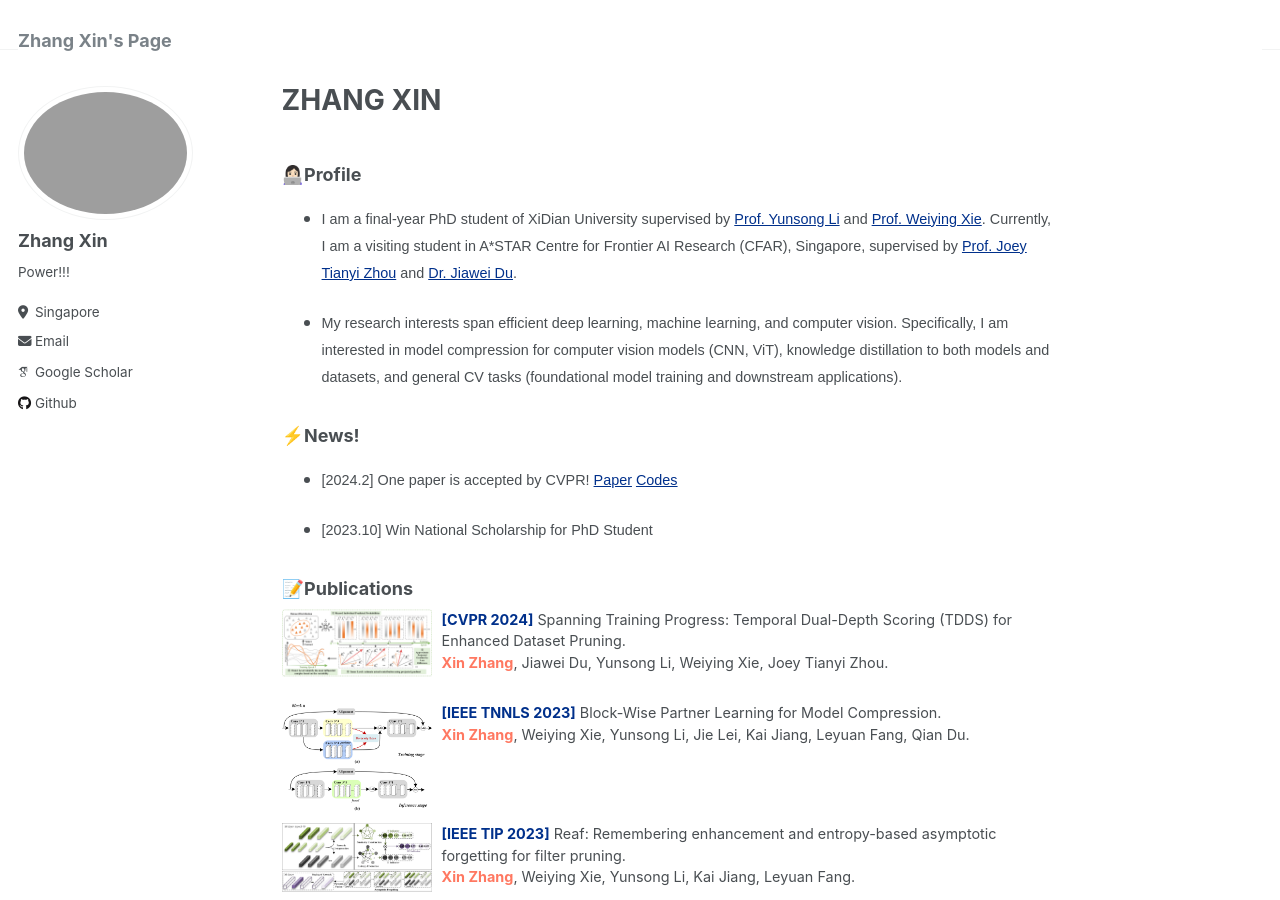
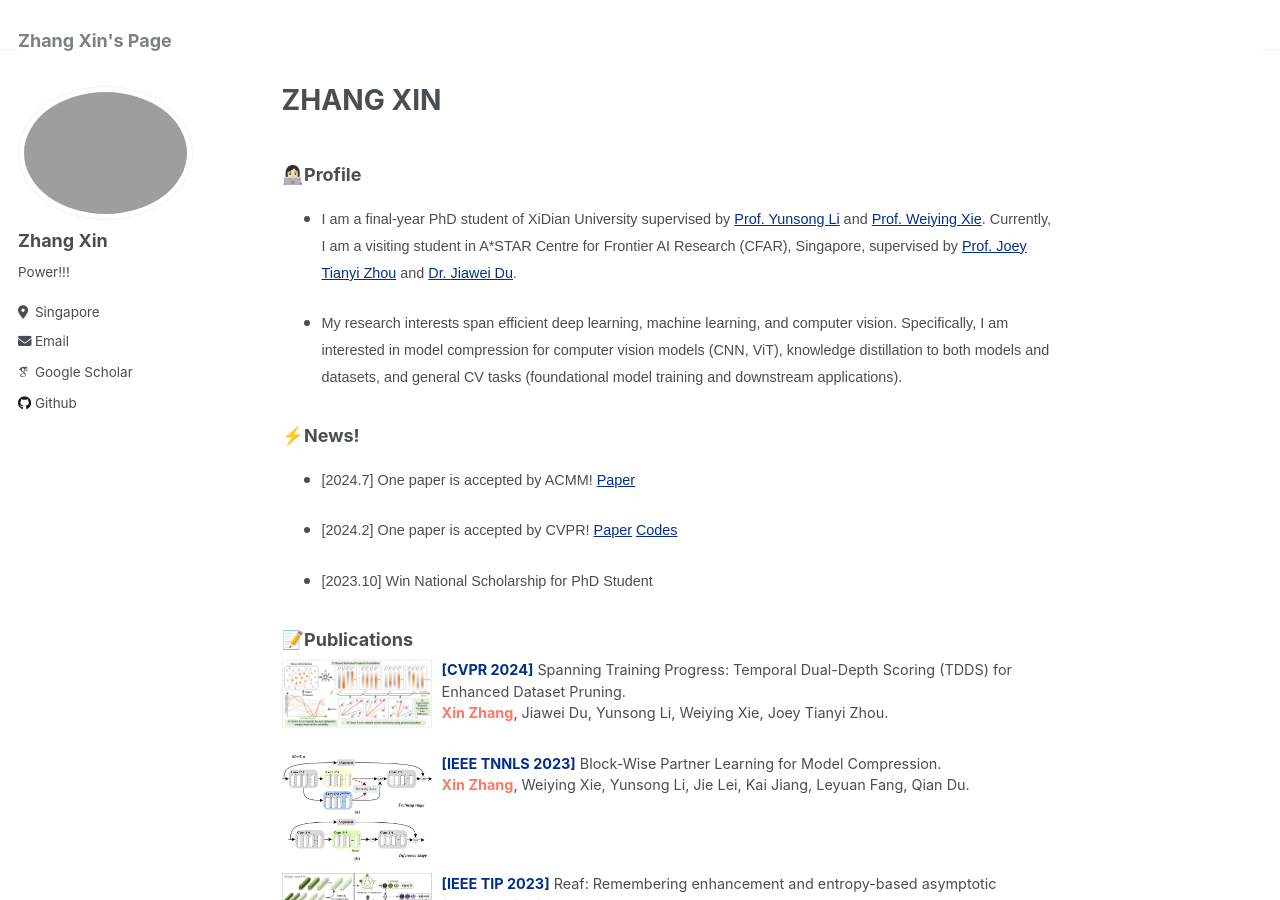
Before and after one commit to zhangxin-xd/zhangxin-xd.github.io, a Jekyll site: the page built from _pages/about.md, in a window 1280 px wide and 900 px high. Built offline with Jekyll 4.4.1, drawn with Linux system fonts in a browser that asks for light colours; some web fonts are replaced.

Commit message:
Update about.md

```diff
--- a/_pages/about.md
+++ b/_pages/about.md
@@ -14,6 +14,7 @@ redirect_from:
 - <span style="font-family:Arial; font-size:0.8em;"> My research interests span efficient deep learning, machine learning, and computer vision. Specifically, I am interested in model compression for computer vision models (CNN, ViT), knowledge distillation to both models and datasets, and general CV tasks (foundational model training and downstream applications).
 
 ### ⚡️News!
+- <span style="font-family:Arial; font-size:0.8em;"> [2024.7] One paper is accepted by ACMM! <a href="https://arxiv.org/abs/2406.05677" style="color:#00308B;">Paper
 
 - <span style="font-family:Arial; font-size:0.8em;"> [2024.2] One paper is accepted by CVPR! <a href="https://scholar.google.com/citations?view_op=view_citation&hl=zh-CN&user=rJMMViQAAAAJ&citation_for_view=rJMMViQAAAAJ:Tyk-4Ss8FVUC" style="color:#00308B;">Paper</a> <a href="https://github.com/zhangxin-xd/Dataset-Pruning-TDDS" style="color:#00308B;">Codes</a></span>
 
```
